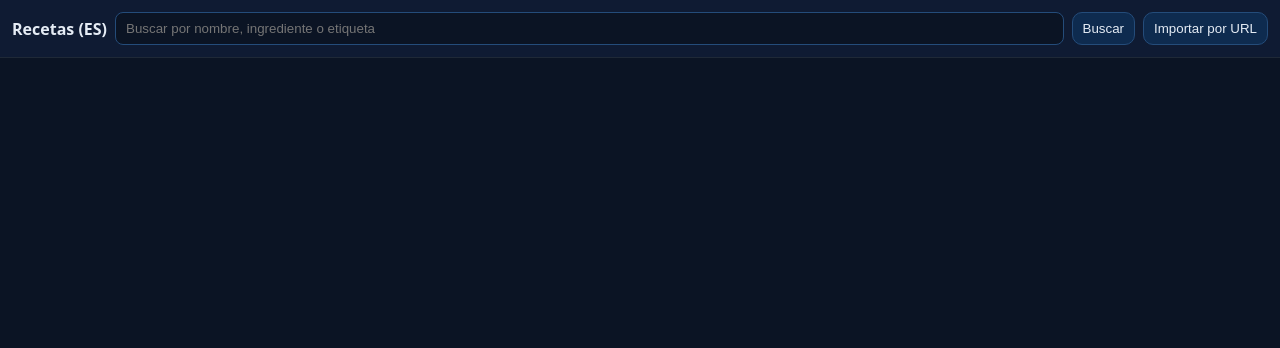
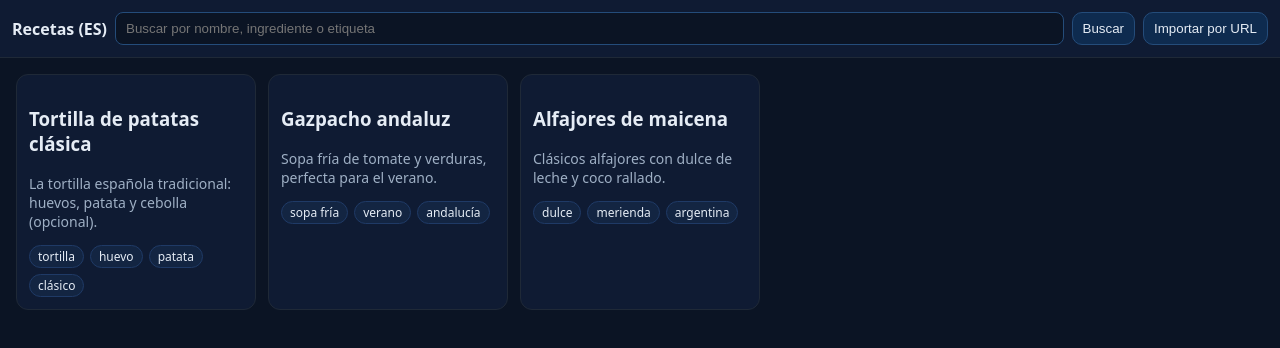
Before and after one commit to AleMiranda13/Recetas-amor-de-mi-vida, a website: page public/index.html in a window 1280 px wide. Drawn offline with Linux system fonts and the light colour scheme.

Commit message:
Add files via upload

```diff
--- a/public/app.js
+++ b/public/app.js
@@ -4,23 +4,59 @@
   function $(sel){ return document.querySelector(sel); }
   function log(){ try { console.log.apply(console, arguments); } catch(_){} }
 
-  function render(recipes){
-    var grid = $('#grid'); var tpl = document.querySelector('#card-tpl');
-    grid.innerHTML = '';
-    recipes.forEach(function(r){
-      var node = document.importNode(tpl.content, true);
-      node.querySelector('.title').textContent = r.nombre || '(Sin título)';
-      node.querySelector('.desc').textContent = r.descripcion || '';
-      var tags = node.querySelector('.tags');
+ function render(recipes){
+  var grid = document.querySelector('#grid');
+  var tpl  = document.querySelector('#card-tpl');
+  if (!grid) return;
+
+  grid.innerHTML = '';
+
+  if (!tpl || !tpl.content) {
+    // fallback si no hay template cargado
+    (recipes || []).forEach(function(r){
+      var art = document.createElement('article');
+      art.className = 'card';
+      var h = document.createElement('h3'); h.className = 'title'; h.textContent = r.nombre || '(Sin título)'; art.appendChild(h);
+      var p = document.createElement('p'); p.className = 'muted desc'; p.textContent = r.descripcion || ''; art.appendChild(p);
+      var tags = document.createElement('div'); tags.className = 'tags';
       (r.palabras_clave || []).slice(0,6).forEach(function(t){
-        var span = document.createElement('span'); span.className = 'tag'; span.textContent = t; tags.appendChild(span);
+        var s = document.createElement('span'); s.className = 'tag'; s.textContent = t; tags.appendChild(s);
       });
-      grid.appendChild(node);
-      node.querySelector('.card').addEventListener('click', function(){
-      openDetail(r);
+      art.appendChild(tags);
+      art.tabIndex = 0;
+      art.addEventListener('click', function(){ if (typeof openDetail === 'function') openDetail(r); });
+      art.addEventListener('keydown', function(e){ if (e.key === 'Enter' && typeof openDetail === 'function') openDetail(r); });
+      grid.appendChild(art);
+    });
+    return;
+  }
+
+  // camino normal con template
+  (recipes || []).forEach(function(r){
+    var node = document.importNode(tpl.content, true);
+
+    // intenta encontrar .card, o usa el primer elemento del fragmento
+    var card = node.querySelector('.card') || node.firstElementChild;
+    if (card) {
+      card.tabIndex = 0;
+      card.addEventListener('click', function(){ if (typeof openDetail === 'function') openDetail(r); });
+      card.addEventListener('keydown', function(e){ if (e.key === 'Enter' && typeof openDetail === 'function') openDetail(r); });
+    }
+
+    // completar campos
+    var t = node.querySelector('.title'); if (t) t.textContent = r.nombre || '(Sin título)';
+    var d = node.querySelector('.desc');  if (d) d.textContent = r.descripcion || '';
+    var tags = node.querySelector('.tags');
+    if (tags) {
+      (r.palabras_clave || []).slice(0,6).forEach(function(tag){
+        var s = document.createElement('span'); s.className = 'tag'; s.textContent = tag; tags.appendChild(s);
       });
-    });
-  }
+    }
+
+    grid.appendChild(node);
+  });
+}
+
 
   function localSearch(q){
     q = (q || '').toLowerCase().trim();
```
Also changed, not shown: public/index.html (+1 -0 lines).
